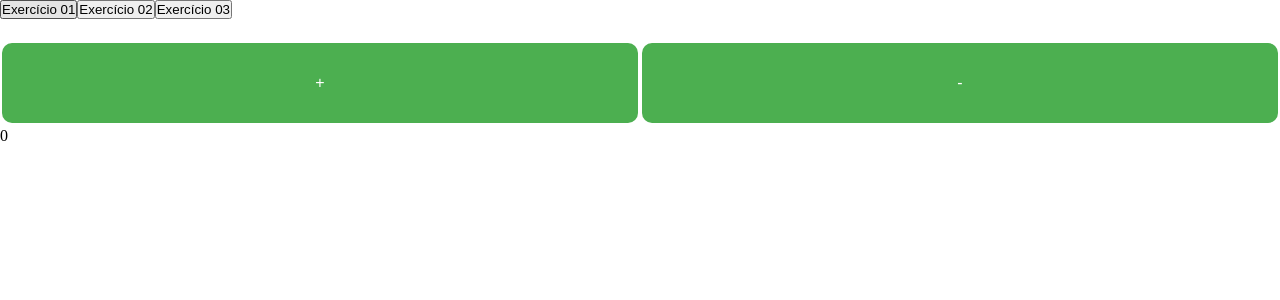
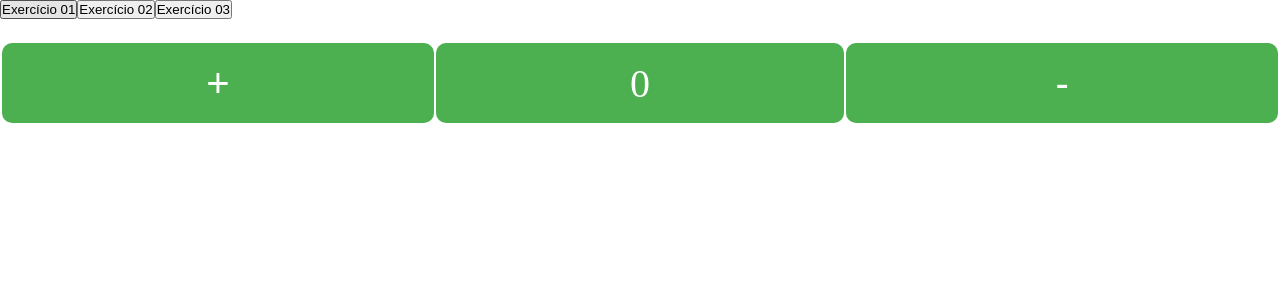
Before and after one commit to Enzosantos04/AT-MobileFirst, a React (Vite) app: page / in a window 1280 px wide. Both pictures are taken after a click on the button "Exercício 03". Shown: the top 300 px of the page. Built offline with nearby package versions, Linux system fonts and the light colour scheme; the HTML template or start-up script is replaced by a standard one.

Commit message:
chore: question 3 finalized

```diff
--- a/src/components/Exercicio3/Exercicio3.jsx
+++ b/src/components/Exercicio3/Exercicio3.jsx
@@ -1,22 +1,24 @@
 import Buttons from "./buttons";
 // import styles from "./ex3.module.css";
 import { useState } from "react";
+import Images from "./images";
 export default function Exercicio3() {
   const [images, setImages] = useState([]);
   const [count, setCount] = useState(0);
 
   const addImage = () => {
     const newImage = `https://picsum.photos/200?random=${Math.floor(Math.random() * 1000)}`;
-    setImages([...images, newImage]);
+
     if (count < 5) {
       setCount(count + 1);
+      setImages([...images, newImage]);
     }
   };
 
   const removeImage = () => {
-    setImages(images.slice(0, -1));
     if (count > 0) {
       setCount(count - 1);
+      setImages(images.slice(0, -1));
     }
   };
   return (
@@ -27,11 +29,7 @@ export default function Exercicio3() {
         count={count}
         btnMessage={"-"}
       />
-      <div>
-        {images.map((img, index) => (
-          <img key={index} src={img} alt="Imagem" />
-        ))}
-      </div>
+      <Images images={images} />
     </div>
   );
 }
--- a/src/components/Exercicio3/buttons.jsx
+++ b/src/components/Exercicio3/buttons.jsx
@@ -6,14 +6,13 @@ export default function Buttons({ onAddImage, onRemoveImage, count }) {
         <button className={styles.myButton} onClick={onAddImage}>
           +
         </button>
-
+        <div className={styles.countContainer}>
+          <p>{count}</p>
+        </div>
         <button className={styles.myButton} onClick={onRemoveImage}>
           -
         </button>
       </div>
-      <div className={styles.countContainer}>
-        <p>{count}</p>
-      </div>
     </>
   );
 }
--- a/src/components/Exercicio3/ex3.module.css
+++ b/src/components/Exercicio3/ex3.module.css
@@ -1,12 +1,11 @@
 .myButton {
-
     background-color: #4caf50;
     border-radius: 10px;
     border: none;
     color: white;
     padding: 15px 32px;
     text-align: center;
-    font-size: 16px;
+    font-size: 40px;
     margin: 4px 2px;
     cursor: pointer;
     width: 50%;
@@ -18,3 +17,48 @@
     display: flex;
     align-items: center;
 }
+
+.countContainer {
+    display: flex;
+    justify-content: center;
+    align-items: center;
+    width: 50%;
+    height: 10vh;
+    font-size: 40px;
+    background-color: #4caf50;
+    color: white;
+    border-radius: 10px;
+}
+
+.imagesContainer {
+    display: flex;
+    flex-wrap: wrap;
+    justify-content: center;
+    align-items: center;
+    margin-top: 20px;
+    gap: 20px;
+    max-width: 400px;
+    margin-left: auto;
+    margin-right: auto;
+}
+
+.imagesContainer img {
+    width: 100px;
+    height: 100px;
+    object-fit: cover;
+    border-radius: 10px;
+
+}
+
+
+@media (min-width: 768px) {
+    .imagesContainer img {
+        width: 200px;
+        height: 200px;
+    }
+
+    .imagesContainer {
+        max-width: 800px;
+        gap: 40px;
+    }
+}
--- /dev/null
+++ b/src/components/Exercicio3/images.jsx
@@ -0,0 +1,10 @@
+import styles from "./ex3.module.css";
+export default function Images({ images }) {
+  return (
+    <div className={styles.imagesContainer}>
+      {images.map((img, index) => (
+        <img key={index} src={img} alt="Imagem" />
+      ))}
+    </div>
+  );
+}
```
